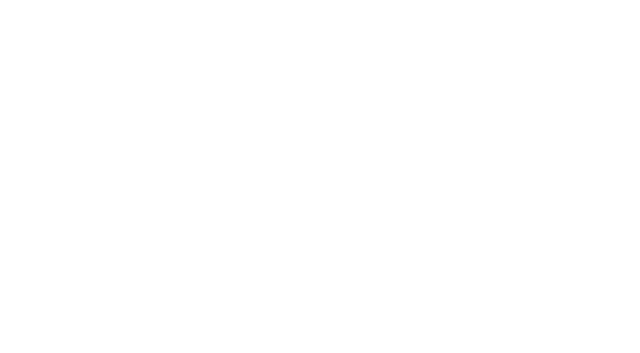
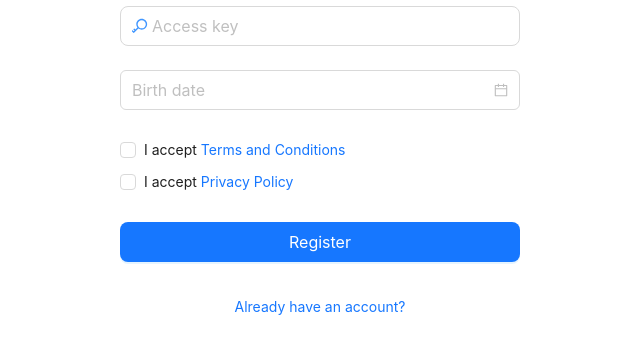
Before and after one commit to m-baj/Belfri, a Next.js app: page /register/student/studentRegistration in a window 1280 px wide. Before the commit this address had no page. Shown: the part 453-806 px from the top of the page, without its empty margins (320-960 px from the left). Built offline with nearby package versions, Linux system fonts and the light colour scheme.

Commit message:
changed pages structure

```diff
--- a/src/components/StudentRegistrationForm/StudentRegistrationForm.tsx
+++ b/src/components/StudentRegistrationForm/StudentRegistrationForm.tsx
@@ -6,6 +6,7 @@
     Input,
     Button,
     Typography,
+    Space,
 } from "antd";
 import { useRouter } from "next/router";
 import style from "./StudentRegistrationForm.module.css";
@@ -20,6 +21,9 @@
 import config from "@/configs/app.config";
 import { PasswordInput } from "antd-password-input-strength";
 import axios from "axios";
+import { useState } from "react";
+import { RangePickerProps } from "antd/es/date-picker";
+import dayjs from "dayjs";
 
 interface Fields {
     username?: string;
@@ -31,6 +35,7 @@
     accessKey?: string;
     birthdate?: string;
     acceptTerms?: boolean;
+    acceptPrivacy?: boolean;
 }
 
 export default function StudentRegistrationForm() {
@@ -51,14 +56,9 @@
         }
     };
 
-    const checkboxesValidator = (_: any, value: any) => {
-        if (value) {
-            return Promise.resolve();
-        } else {
-            return Promise.reject(
-                new Error("You must accept terms and conditions")
-            );
-        }
+    const disabledDate: RangePickerProps["disabledDate"] = (current) => {
+        // Can not select after today and today
+        return current && current >= dayjs().endOf("day");
     };
 
     const handleForm = (values: any) => {
@@ -257,6 +257,7 @@
                         size="large"
                         format={config.dateFormat}
                         style={{ width: "100%" }}
+                        disabledDate={disabledDate}
                     />
                 </Form.Item>
                 <Flex vertical align="left">
@@ -266,17 +267,14 @@
                         valuePropName="checked"
                         rules={[
                             {
-                                validator: (_, value) => {
-                                    if (value) {
-                                        return Promise.resolve();
-                                    } else {
-                                        return Promise.reject(
+                                validator: (_, value) =>
+                                    value
+                                        ? Promise.resolve()
+                                        : Promise.reject(
                                               new Error(
-                                                "You must accept terms and conditions"
+                                                  "Should accept agreement"
                                               )
-                                        );
-                                    }
-                                },
+                                          ),
                             },
                         ]}
                     >
@@ -289,21 +287,18 @@
                         </Checkbox>
                     </Form.Item>
                     <Form.Item<Fields>
-                        name="acceptTerms"
                         valuePropName="checked"
+                        name="acceptPrivacy"
                         rules={[
                             {
-                                validator: (_, value) => {
-                                    if (value) {
-                                        return Promise.resolve();
-                                    } else {
-                                        return Promise.reject(
+                                validator: (_, value) =>
+                                    value
+                                        ? Promise.resolve()
+                                        : Promise.reject(
                                               new Error(
-                                                "You must accept privacy policy"
+                                                  "Should accept agreement"
                                               )
-                                        );
-                                    }
-                                },
+                                          ),
                             },
                         ]}
                     >
@@ -313,10 +308,15 @@
                         </Checkbox>
                     </Form.Item>
                 </Flex>
+                <Space direction="vertical" size={5} style={{ width: "100%" }}>
                     <Form.Item>
                         <Flex justify="center">
                             <Form.Item
-                            style={{ width: "100%", marginBottom: "0px" }}
+                                style={{
+                                    width: "100%",
+                                    marginBottom: "0px",
+                                    border: "none",
+                                }}
                             >
                                 <Button
                                     type="primary"
@@ -336,12 +336,14 @@
                                     className={style.rightAlignButton}
                                     type="link"
                                     onClick={() => router.push("/login")}
+                                    style={{ marginTop: "0px" }}
                                 >
                                     Already have an account?
                                 </Button>
                             </Form.Item>
                         </Flex>
                     </Form.Item>
+                </Space>
             </Form>
         </Flex>
     );
```
Also changed, not shown: src/pages/register/student/index.tsx (renamed from src/pages/student-registration/index.tsx), src/pages/register/student/studentRegistration.tsx (renamed from src/pages/student-registration/studentRegistration.tsx). Lines whose indentation alone changed are shown as unchanged.
